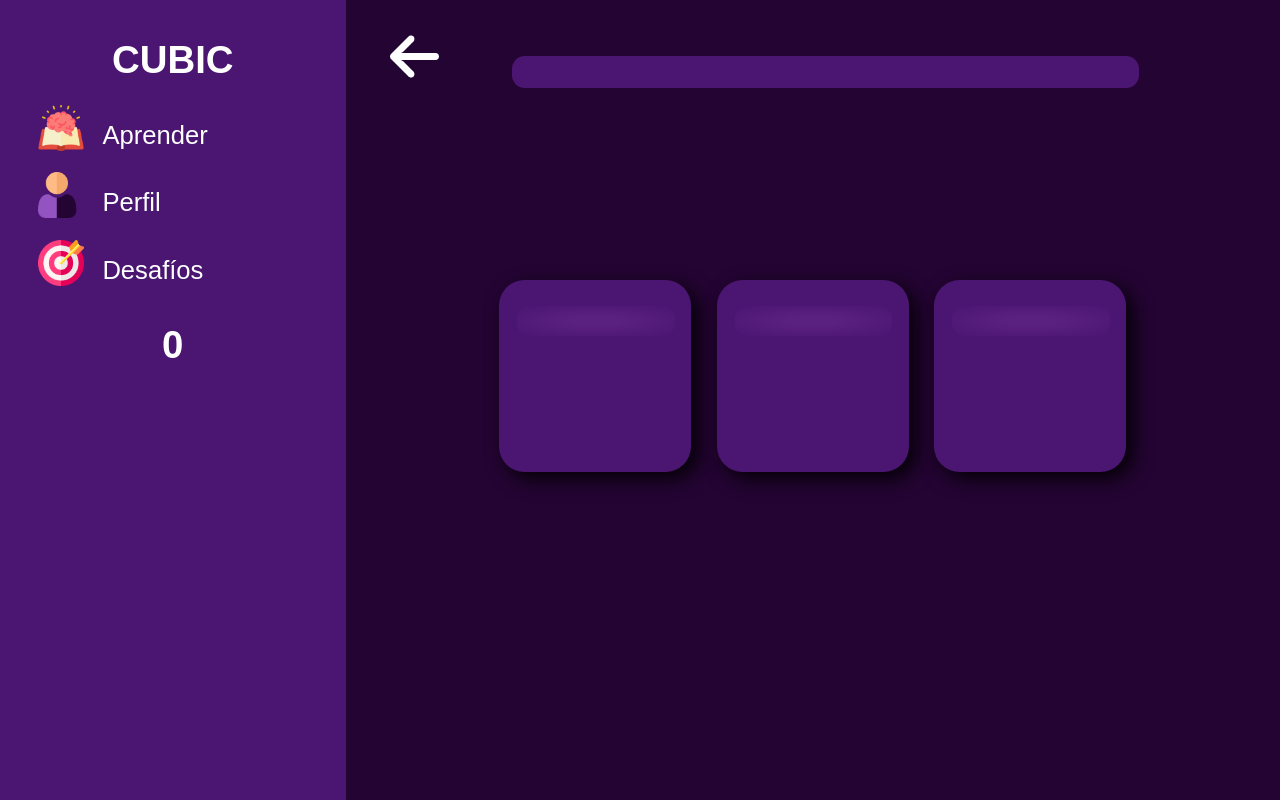
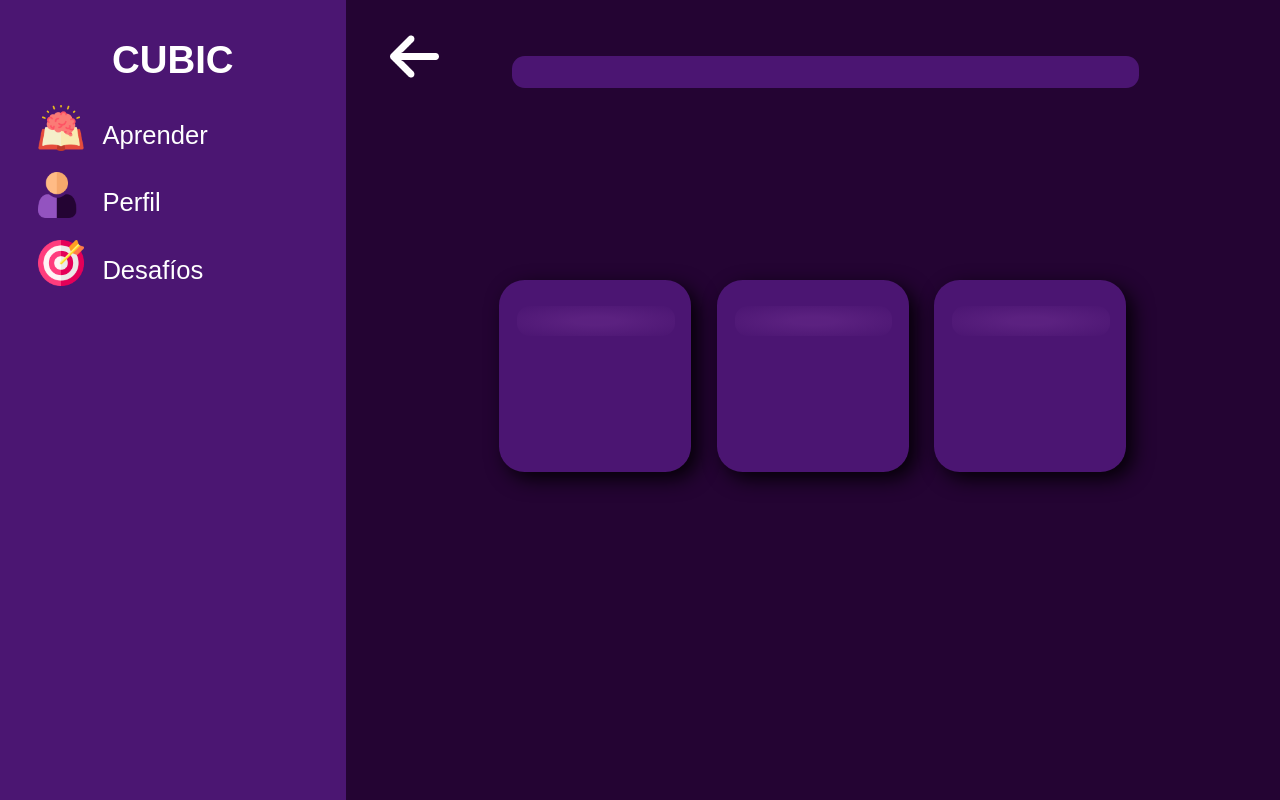
Before and after one commit to Memolajuega/cubic2, a Next.js app: page /type in a window 1280 px wide. Built offline with nearby package versions, Linux system fonts and the light colour scheme; no server answers; the database is empty; a web font is replaced by a local one.

Commit message:
Ultimo retoque - Falta Estrellas

```diff
--- a/src/app/type/page.tsx
+++ b/src/app/type/page.tsx
@@ -133,8 +133,6 @@ export default function Home() {
           <div>
             <img src="/target.png" alt="" />
             <a href="">Desafíos</a></div>
-
-            <h1> { stars } </h1>
         </div>
 
         <div className="top">
```
